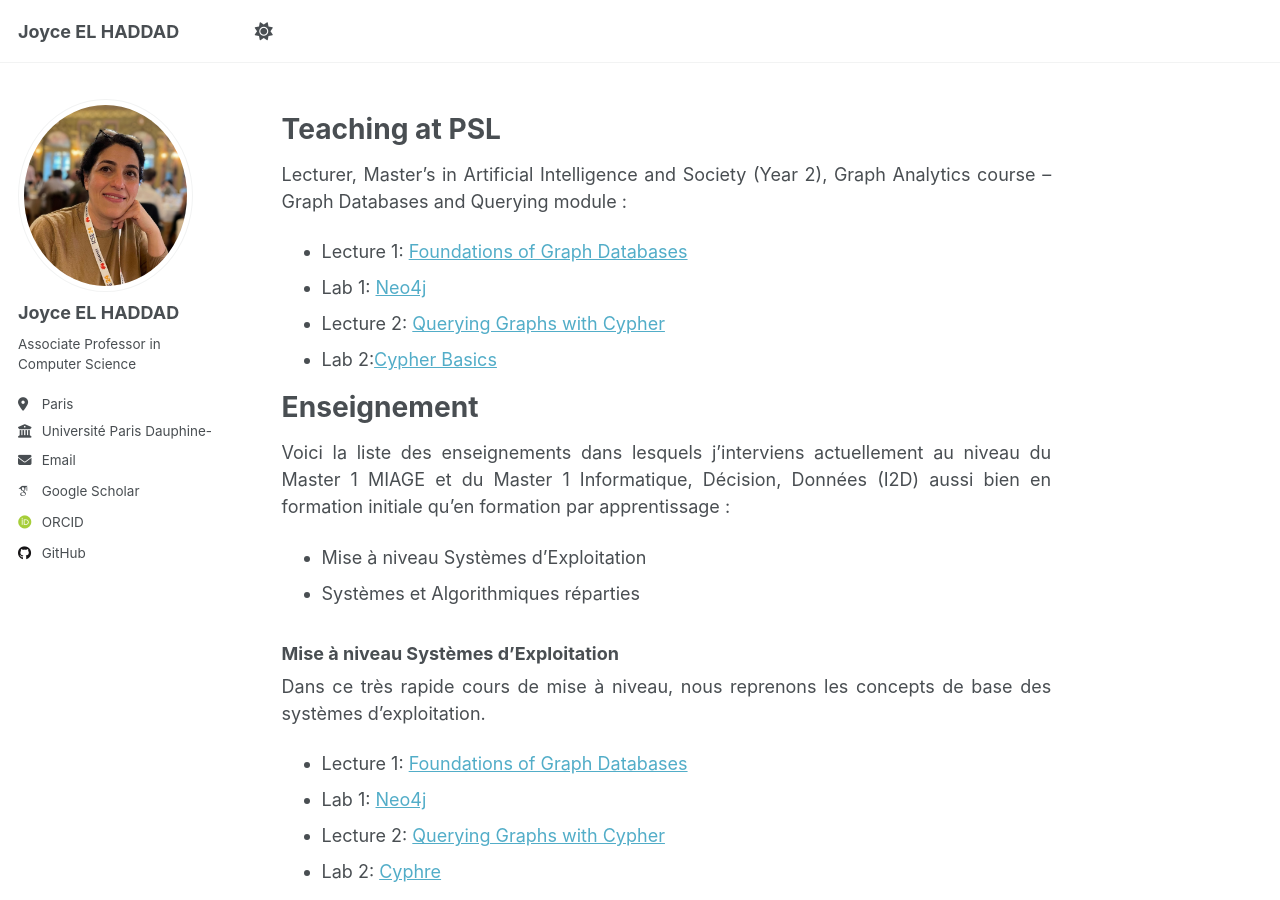
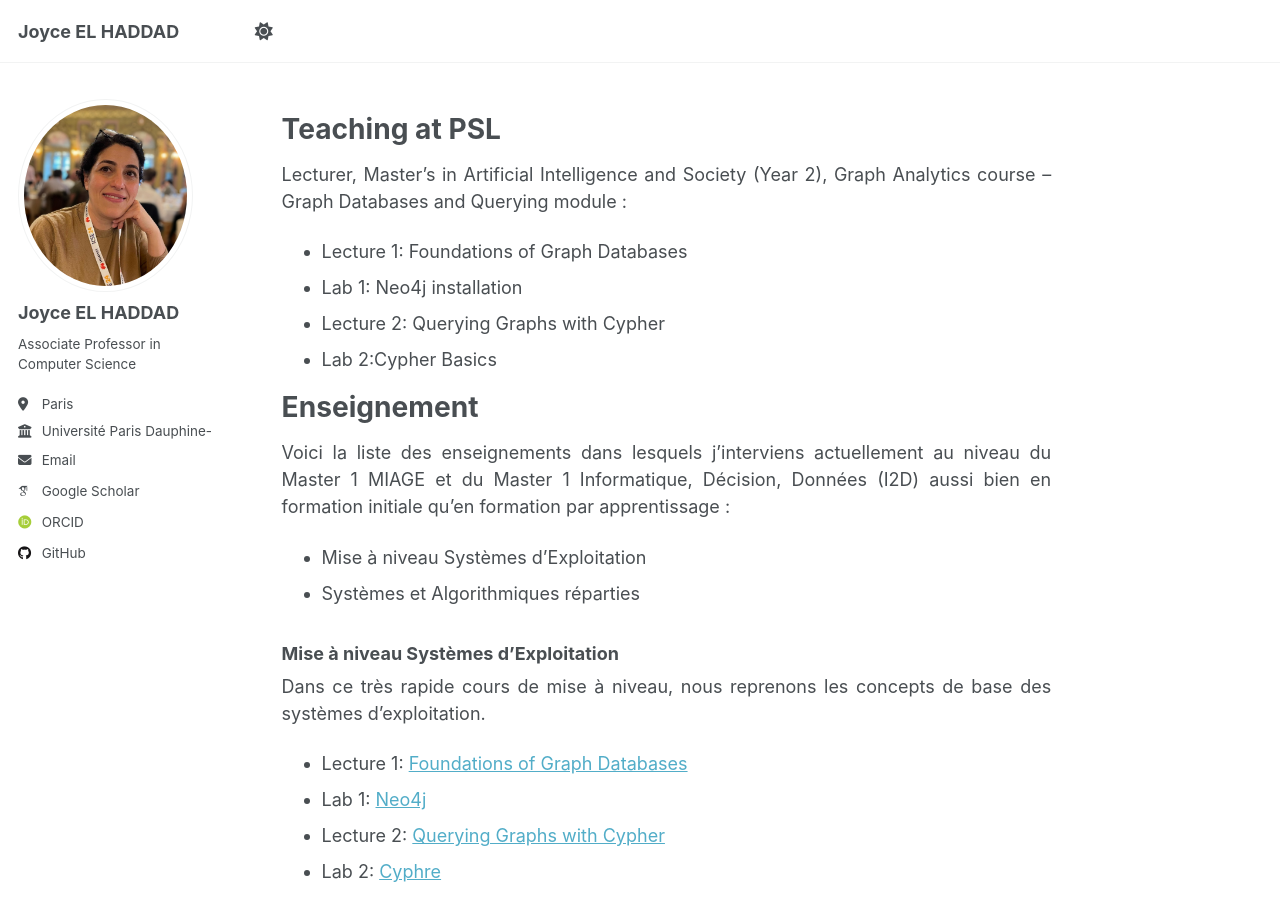
Before and after one commit to joyceelhaddad/joyceelhaddad.github.io, a Jekyll site: the page built from _pages/non-menu-page.md, in a window 1280 px wide and 900 px high. Built offline with Jekyll 4.4.1, drawn with Linux system fonts in a browser that asks for light colours; some web fonts are replaced; a script that is not in the unit is left out.

Commit message:
Update non-menu-page.md
supprimer toutes les pièces jointes pour le cours graph databases

```diff
--- a/_pages/non-menu-page.md
+++ b/_pages/non-menu-page.md
@@ -9,10 +9,10 @@ redirect_from:
 Teaching at PSL
 ======
 Lecturer, Master's in Artificial Intelligence and Society (Year 2), Graph Analytics course – Graph Databases and Querying module :
-- Lecture 1: [Foundations of Graph Databases](https://joyceelhaddad.github.io/files/GraphAnalytics/Lecture1_GraphDatabases_Foundations_Neo4j.pdf)
-- Lab 1: [Neo4j](https://joyceelhaddad.github.io/files/GraphAnalytics/Lab1_neo4j_installation.pdf)
-- Lecture 2: [Querying Graphs with Cypher](https://joyceelhaddad.github.io/files/GraphAnalytics/Lecture2_GraphDatabases_Cypher_Basics.pdf)
-- Lab 2:[Cypher Basics](https://joyceelhaddad.github.io/files/GraphAnalytics/Lab2_Cyhper_basics.pdf)
+- Lecture 1: Foundations of Graph Databases
+- Lab 1: Neo4j installation
+- Lecture 2: Querying Graphs with Cypher
+- Lab 2:Cypher Basics
 
 Enseignement
 ======
```
